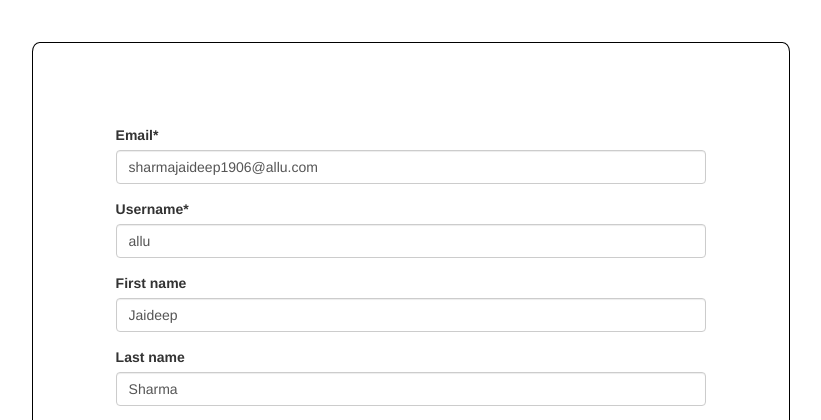
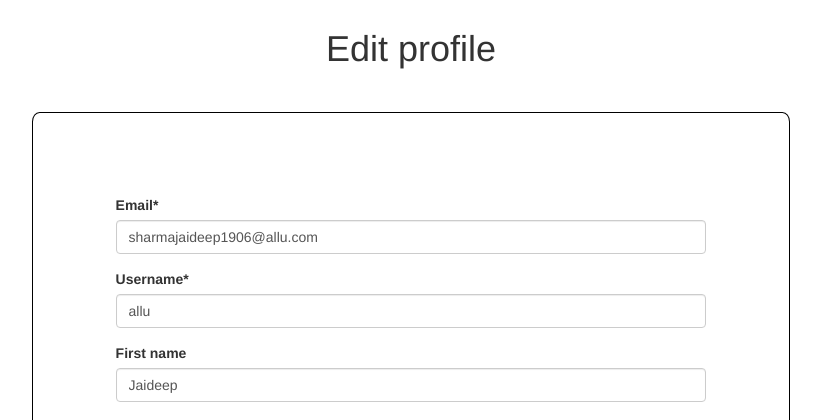
Before and after one commit to camperjett/bookyourshow, a Django app: page /editprofile/ in a window 1280 px wide. Shown: the part 51-471 px from the top of the page, without its empty margins (229-1050 px from the left). Run offline with Django 3.2, Linux system fonts and the light colour scheme; a user stored in the database is signed in; some libraries are stand-ins or nearby versions.

Commit message:
Update editprofile.html

```diff
--- a/user/templates/user/editprofile.html
+++ b/user/templates/user/editprofile.html
@@ -2,6 +2,12 @@
 {% load crispy_forms_tags %}
 {% block start %}
 {% load static %}
+<style>
+  h1{
+  text-align: center;
+  }
+</style>
+<h1>Edit profile</h1>
 <link rel="stylesheet" href="{% static 'styles/backtotop.css' %}" />
 <div class="content-section col-md-8 col-md-offset-2">
   <form method="POST" enctype='multipart/form-data' style="border: 1px solid black; margin: 4%; padding:10%; border-radius:1%;">
```
